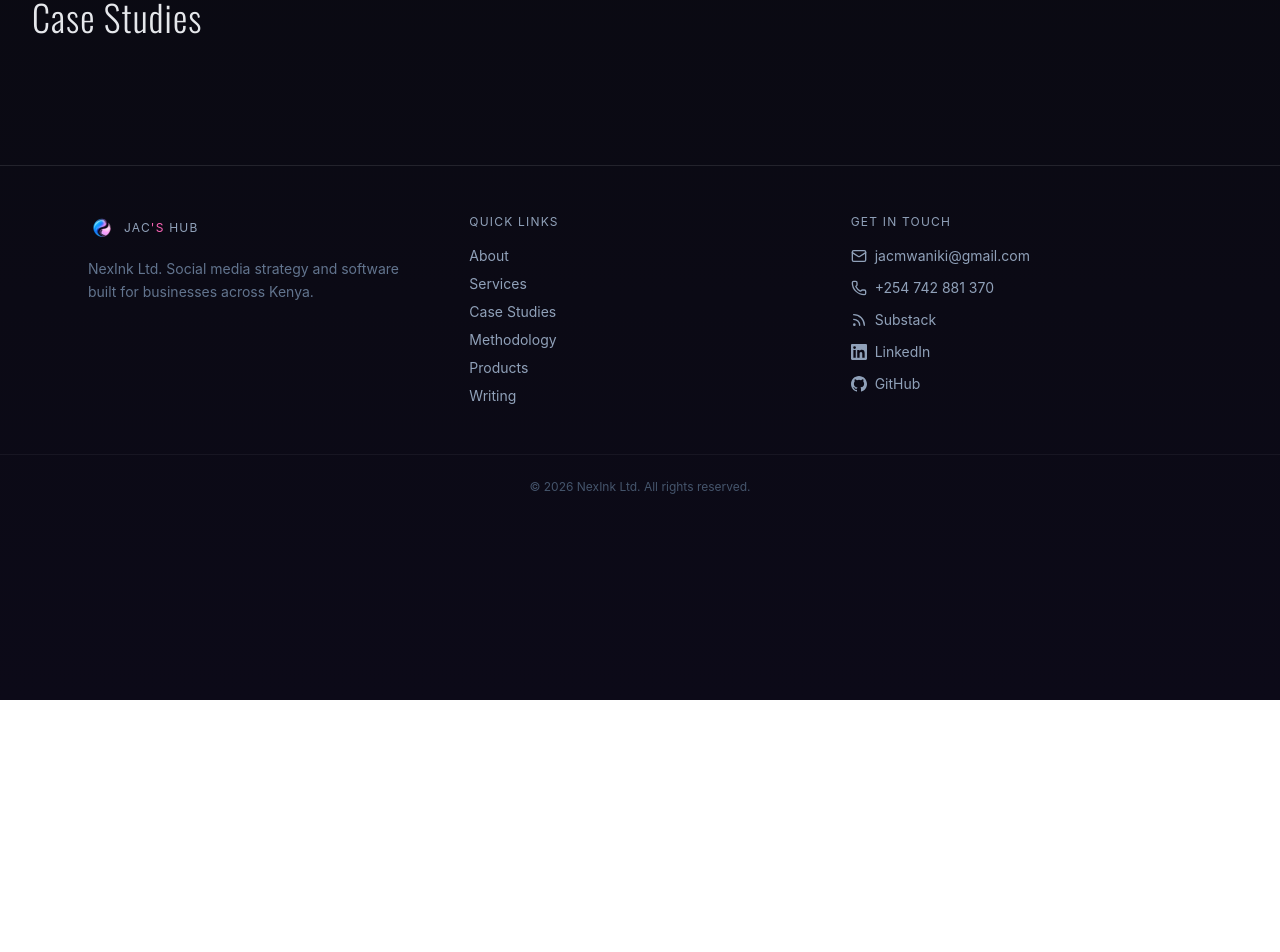
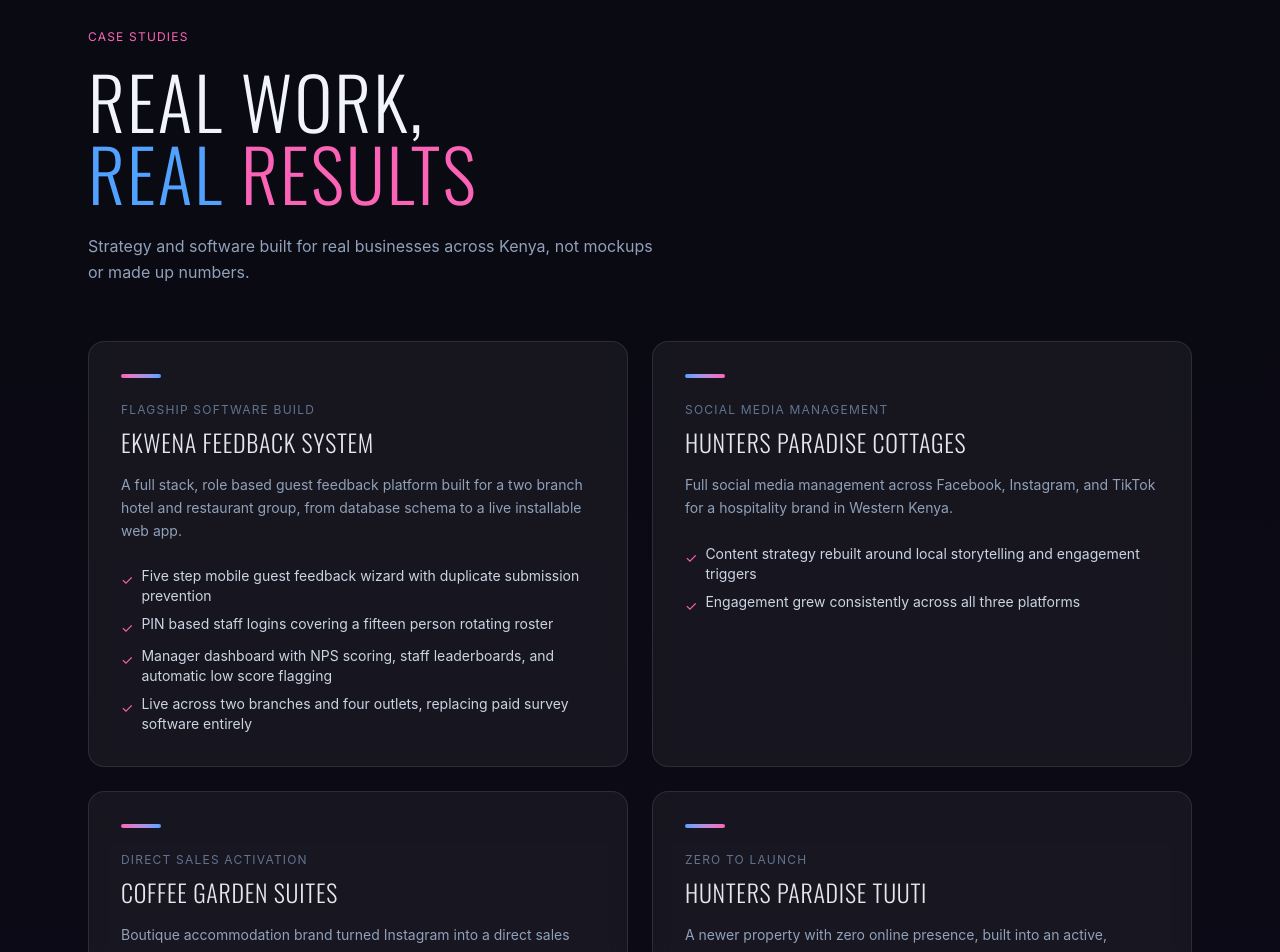
Before and after one commit to jakkkc/Jac-sHub, a React (Vite) app: page /case-studies in a window 1280 px wide. Shown: the part 100-1052 px from the top of the page. Before the commit the page ends 800 px from the top, so only its background shows below. Built offline with nearby package versions, Linux system fonts and the light colour scheme.

Commit message:
Switch all headings from gradient text to solid blue and pink split, remove green accents

```diff
--- a/src/components/PillarsSection.tsx
+++ b/src/components/PillarsSection.tsx
@@ -15,7 +15,7 @@
     title: 'AI Expert',
     description:
       'AI is part of how I work and what I deliver. Faster development, smarter content, and practical AI guidance for your business too.',
-    accent: 'from-emerald-400 to-emerald-600',
+    accent: 'from-pink-400 to-blue-500',
   },
 ]
 
--- a/src/pages/CaseStudies.tsx
+++ b/src/pages/CaseStudies.tsx
@@ -1,3 +1,107 @@
+type CaseStudy = {
+  name: string
+  tag: string
+  summary: string
+  points: string[]
+  accent: string
+}
+
+const caseStudies: CaseStudy[] = [
+  {
+    name: 'Ekwena Feedback System',
+    tag: 'Flagship software build',
+    summary:
+      'A full stack, role based guest feedback platform built for a two branch hotel and restaurant group, from database schema to a live installable web app.',
+    points: [
+      'Five step mobile guest feedback wizard with duplicate submission prevention',
+      'PIN based staff logins covering a fifteen person rotating roster',
+      'Manager dashboard with NPS scoring, staff leaderboards, and automatic low score flagging',
+      'Live across two branches and four outlets, replacing paid survey software entirely',
+    ],
+    accent: 'from-pink-400 to-blue-400',
+  },
+  {
+    name: 'Hunters Paradise Cottages',
+    tag: 'Social media management',
+    summary:
+      'Full social media management across Facebook, Instagram, and TikTok for a hospitality brand in Western Kenya.',
+    points: [
+      'Content strategy rebuilt around local storytelling and engagement triggers',
+      'Engagement grew consistently across all three platforms',
+    ],
+    accent: 'from-blue-400 to-pink-400',
+  },
+  {
+    name: 'Coffee Garden Suites',
+    tag: 'Direct sales activation',
+    summary:
+      'Boutique accommodation brand turned Instagram into a direct sales channel using the H.V.P.A caption formula.',
+    points: [
+      'DMs and direct enquiries increased noticeably within thirty days',
+      'Instagram repositioned as a booking channel, not just a content feed',
+    ],
+    accent: 'from-pink-400 to-blue-400',
+  },
+  {
+    name: 'Hunters Paradise Tuuti',
+    tag: 'Zero to launch',
+    summary:
+      'A newer property with zero online presence, built into an active, growing audience from scratch.',
+    points: [
+      'Full presence built across Facebook, Instagram, and TikTok from nothing',
+      'Consistent growth achieved across all three platforms',
+    ],
+    accent: 'from-blue-400 to-pink-400',
+  },
+]
+
 export default function CaseStudies() {
-  return <h1 className="text-4xl font-bold p-8">Case Studies</h1>
+  return (
+    <section className="max-w-6xl mx-auto px-6 py-16">
+      <p className="uppercase tracking-widest text-xs text-pink-400 mb-5">
+        Case Studies
+      </p>
+      <h1 className="uppercase text-5xl md:text-7xl leading-none mb-6">
+        <span className="block text-slate-100">Real work,</span>
+        <span className="block">
+          <span className="text-blue-400">real</span>{' '}
+          <span className="text-pink-400">results</span>
+        </span>
+      </h1>
+      <p className="text-slate-400 font-sans normal-case max-w-xl mb-14 leading-relaxed">
+        Strategy and software built for real businesses across Kenya, not
+        mockups or made up numbers.
+      </p>
+
+      <div className="grid md:grid-cols-2 gap-6">
+        {caseStudies.map((study) => (
+          <div
+            key={study.name}
+            className="rounded-2xl border border-white/10 bg-white/5 backdrop-blur-sm p-8 flex flex-col"
+          >
+            <div
+              className={`w-10 h-1 rounded-full bg-gradient-to-r ${study.accent} mb-6`}
+            />
+            <p className="uppercase text-xs tracking-widest text-slate-500 mb-2 font-sans normal-case">
+              {study.tag}
+            </p>
+            <h3 className="uppercase text-2xl tracking-wide mb-4 font-light">
+              {study.name}
+            </h3>
+            <p className="text-slate-400 font-sans normal-case text-sm leading-relaxed mb-6">
+              {study.summary}
+            </p>
+            <ul className="space-y-2 font-sans normal-case text-sm text-slate-300">
+              {study.points.map((point) => (
+                <li key={point} className="flex items-start gap-2">
+                  <span className="text-pink-400 mt-1">&#10003;</span>
+                  <span>{point}</span>
+                </li>
+              ))}
+            </ul>
+          </div>
+        ))}
+      </div>
+    </section>
+  )
 }
--- a/src/pages/Home.tsx
+++ b/src/pages/Home.tsx
@@ -16,10 +16,10 @@
           <h1 className="uppercase leading-none mb-6 tracking-wide">
             <span className="block text-3xl md:text-4xl text-slate-100">Digital</span>
             <span className="block text-6xl md:text-8xl text-slate-100">Aesthetics</span>
-            <span className="block text-3xl md:text-4xl bg-gradient-to-r from-pink-400 to-blue-400 bg-clip-text text-transparent mt-2">
+            <span className="block text-3xl md:text-4xl text-blue-400 mt-2">
               Digital
             </span>
-            <span className="block text-6xl md:text-8xl bg-gradient-to-r from-pink-400 to-blue-400 bg-clip-text text-transparent">
+            <span className="block text-6xl md:text-8xl text-pink-400">
               Architecture
             </span>
           </h1>
--- a/src/pages/Services.tsx
+++ b/src/pages/Services.tsx
@@ -48,8 +48,9 @@
       </p>
       <h1 className="uppercase text-5xl md:text-7xl leading-none mb-6">
         <span className="block text-slate-100">Pricing built for</span>
-        <span className="block bg-gradient-to-r from-pink-400 to-blue-400 bg-clip-text text-transparent">
-          real Kenyan budgets
+        <span className="block">
+          <span className="text-blue-400">real Kenyan</span>{' '}
+          <span className="text-pink-400">budgets</span>
         </span>
       </h1>
       <p className="text-slate-400 font-sans normal-case max-w-xl mb-14 leading-relaxed">
```
